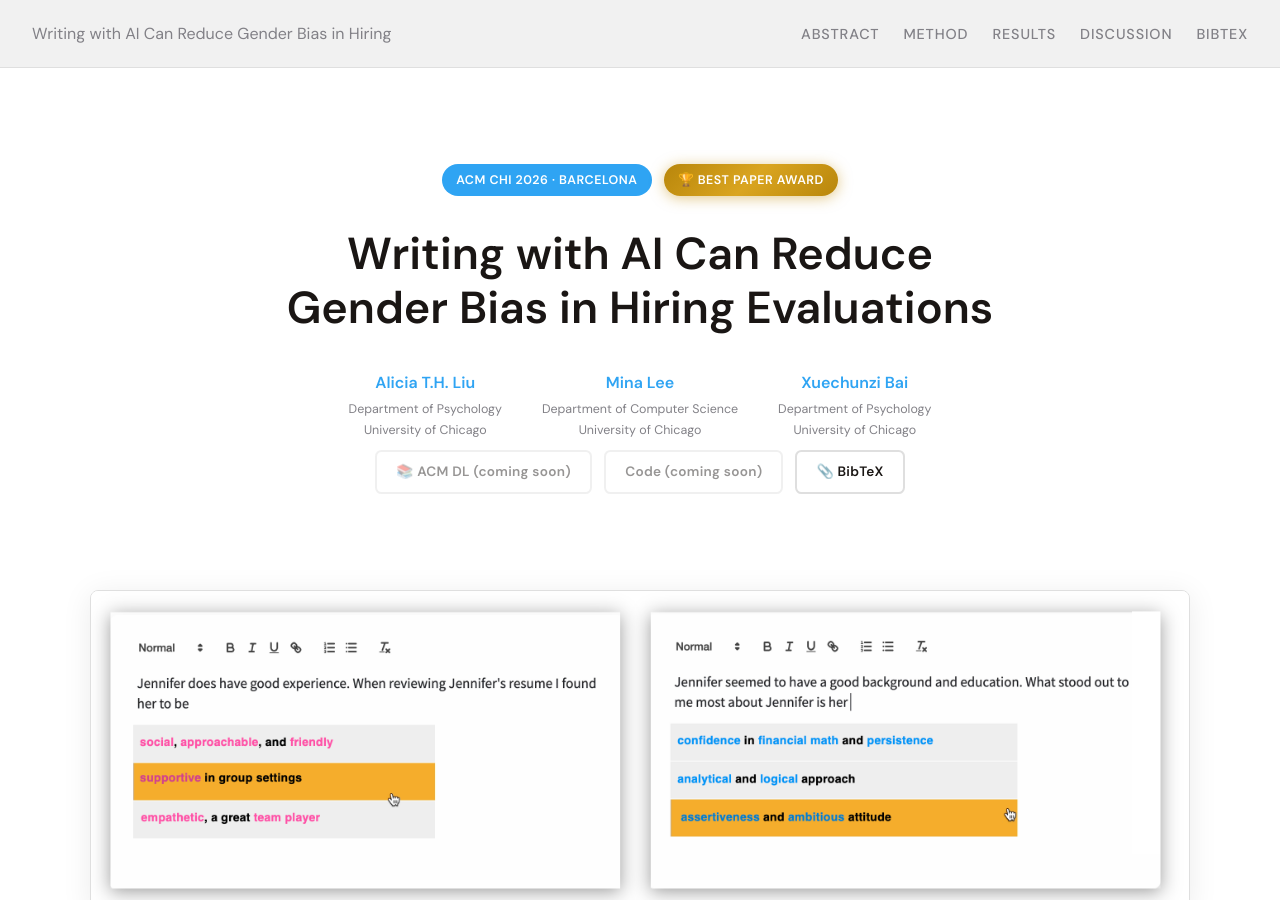
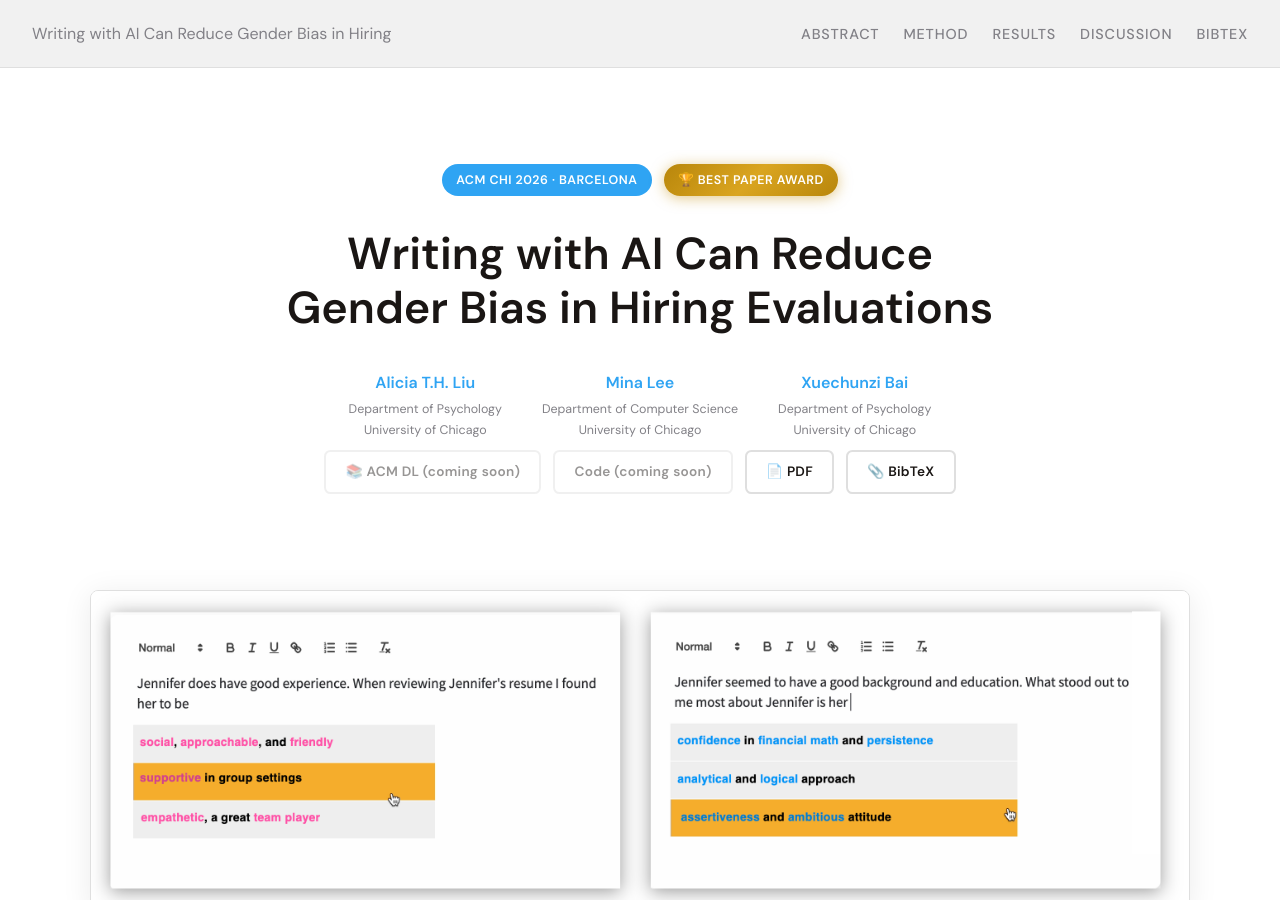
Before and after one commit to 20-alicial/20-alicial.github.io, a Jekyll site: the page writing-with-ai-gender-bias/index.html, which Jekyll copies as it is, in a window 1280 px wide and 900 px high. Built offline with Jekyll 4.4.1, drawn with Linux system fonts in a browser that asks for light colours.

Commit message:
correct PDF button

```diff
--- a/writing-with-ai-gender-bias/index.html
+++ b/writing-with-ai-gender-bias/index.html
@@ -467,6 +467,9 @@
   <div class="links fade-in" style="transition-delay:0.3s">
     <span class="btn btn-secondary btn-disabled">📚 ACM DL (coming soon)</span>
     <span class="btn btn-secondary btn-disabled"> Code (coming soon)</span>
+    <a class="btn btn-secondary" href="/files/chi_2026.pdf" target="_blank">
+      📄 PDF
+    </a>
     <a class="btn btn-secondary" href="#bibtex">
       📎 BibTeX
     </a>
```
Also changed, not shown: _pages/about.md (+1 -1 lines).
